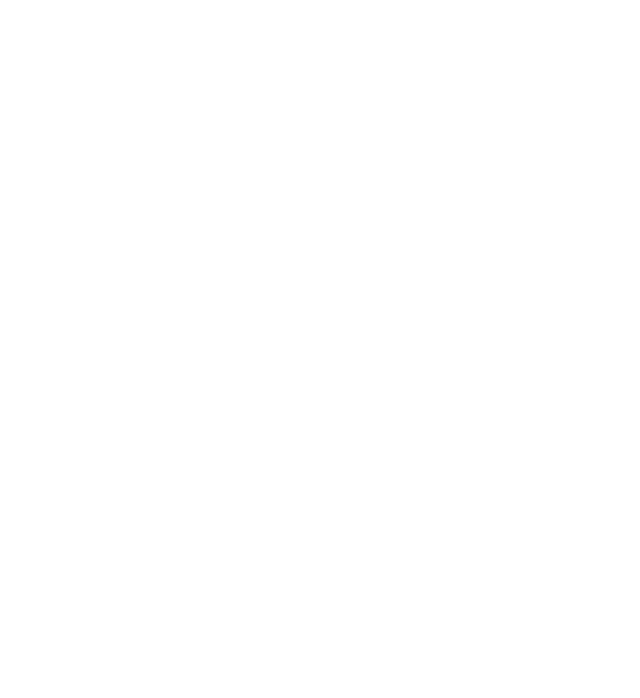
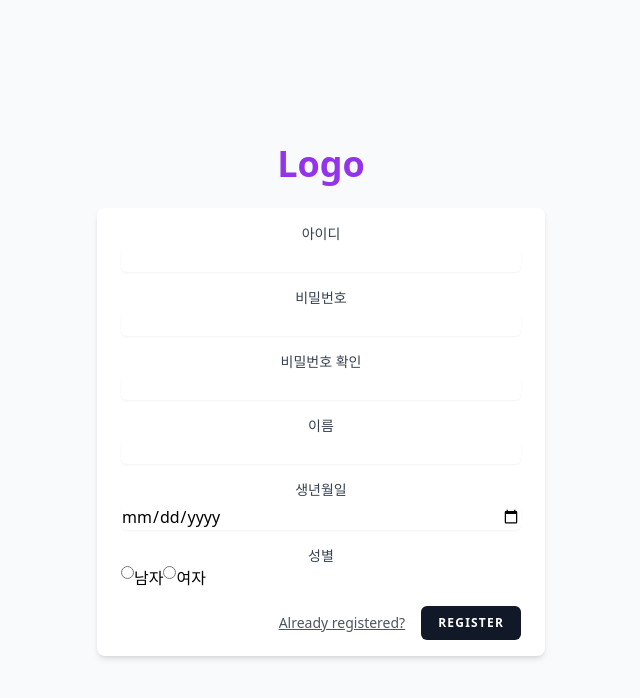
Before and after one commit to codestates-seb/seb42_main_009, a React (Create React App) app in the folder client/: page /signup in a window 1280 px wide. Before the commit this address had no page. Shown: the top 698 px of the page, without its empty margins (319-959 px from the left). Built offline with nearby package versions, Linux system fonts and the light colour scheme.

Commit message:
feat: login, signup 페이지 기초 작성

```diff
--- a/client/package.json
+++ b/client/package.json
@@ -6,6 +6,7 @@
     "@testing-library/jest-dom": "^5.16.5",
     "@testing-library/react": "^13.4.0",
     "@testing-library/user-event": "^13.5.0",
+    "axios": "^1.3.4",
     "react": "^18.2.0",
     "react-dom": "^18.2.0",
     "react-router-dom": "^6.8.2",
--- a/client/src/App.js
+++ b/client/src/App.js
@@ -3,6 +3,7 @@
 
 import Home from './Pages/Home';
 import Login from './Pages/Login';
+import SignUp from './Pages/SignUp';
 
 function App() {
   return (
@@ -11,6 +12,7 @@
         <Routes>
           <Route path="/" element={<Home />} />
           <Route path="login" element={<Login />} />
+          <Route path="signup" element={<SignUp />} />
         </Routes>
       </div>
     </BrowserRouter>
--- a/client/src/Pages/Login.js
+++ b/client/src/Pages/Login.js
@@ -1,15 +1,98 @@
-// import { useIsLoginStore } from '../Stores/loginStore';
+import React, { useState } from 'react';
+import { Link, useNavigate } from 'react-router-dom';
+import axios from 'axios';
+import { useIsLoginStore, useLoginInfoStore } from '../Stores/loginStore';
 
 const Login = () => {
-  //   const { setIsLogin } = useIsLoginStore(state => state);
-  const str = 'error';
+  const navigate = useNavigate();
+  const { loginInfo, setLoginInfo } = useLoginInfoStore(state => state);
+  const { setIsLogin } = useIsLoginStore(state => state);
+  const [setErrorMessage] = useState('');
+
+  // Input 정보 처리
+  const handleInputValue = key => e => {
+    setLoginInfo({ ...loginInfo, [key]: e.target.value });
+  };
+
+  // 로그인 요청 처리
+  const loginRequestHandler = () => {
+    const { id, password } = loginInfo;
+    if (!id || !password) {
+      console.log('아이디와 비밀번호를 입력하세요');
+      return;
+    }
+
+    axios
+      .post(`${process.env.REACT_APP_API_URL}/auth/login`, loginInfo, {
+        withCredentials: true,
+      })
+      .then(res => {
+        setIsLogin(true);
+        // data 확인
+        console.log(res);
+        // local storage에 token 저장
+        localStorage.setItem('token', res.data.jwt);
+        // 로그인 성공시 홈페이지 이동
+        axios.defaults.headers.common.Authorization = `Bearer ${res.data.jwt}`;
+        navigate('/');
+        setErrorMessage('');
+        window.location.reload();
+      })
+      .catch(err => {
+        if (err.response.status === 401) {
+          setErrorMessage('로그인에 실패했습니다.');
+          navigate('/404');
+        }
+      });
+  };
 
   return (
-    <div className="content">
+    <div className="content justify-center flex flex-col stack-gray place-content-center h-screen items-center">
+      <h1>pharm palm에 로그인하세요</h1>
+
+      <form className="loginForm my-1.5">
+        <div className="flex flex-col w-full mb-4`">
+          <input
+            id="id"
+            type="text"
+            placeholder="아이디"
+            onChange={handleInputValue('id')}
+          />
+        </div>
+        <div className="flex flex-col w-full mb-4`">
+          <input
+            id="password"
+            type="password"
+            placeholder="비밀번호"
+            onChange={handleInputValue('password')}
+          />
+        </div>
+        <div className="flex items-center justify-between">
+          <button
+            className="login-btn bg-blue-500 hover:bg-blue-700 text-white font-bold py-2 px-4 rounded focus:outline-none focus:shadow-outline"
+            type="button"
+            onClick={() => {
+              loginRequestHandler();
+            }}
+          >
+            로그인
+          </button>
+        </div>
+      </form>
       <div>
-        <h1>pharm palm에 로그인하세요</h1>
+        <Link
+          className="inline-block items-end font-light text-sm text-blue-500 hover:text-blue-800 ml-2"
+          to="/signup"
+        >
+          아이디·비밀번호 찾기
+        </Link>
+        <Link
+          className="inline-block items-end font-light text-sm text-blue-500 hover:text-blue-800 ml-2"
+          to="/signup"
+        >
+          회원가입
+        </Link>
       </div>
-      {str}
     </div>
   );
 };
--- a/client/src/Pages/SignUp.js
+++ b/client/src/Pages/SignUp.js
@@ -1,17 +1,166 @@
-// import { useIsLoginStore } from '../Stores/loginStore';
+import { Link } from 'react-router-dom';
+import { useState } from 'react';
 
-const Login = () => {
-  //   const { setIsLogin } = useIsLoginStore(state => state);
-  const str = 'error';
+const SignUp = () => {
+  const [userId, setUserId] = useState('');
+  const [password, setPassword] = useState('');
+  const [passwordChecked, setPasswordChecked] = useState('');
+  const [username, setUsername] = useState('');
+  const [birth, setbirth] = useState('');
+  const [gender, setGender] = useState('');
 
+  if (
+    !!userId &&
+    !!password &&
+    !!passwordChecked &&
+    !!username &&
+    !!birth &&
+    !!gender
+  ) {
+    console.log(`
+    ${userId}
+    ${password}
+    ${passwordChecked}
+    ${username}
+    ${birth}
+    ${gender}
+    `);
+  }
   return (
-    <div className="content">
-      <div>
-        <h1>pharm palm에 로그인하세요</h1>
+    <div>
+      <div className="flex flex-col items-center min-h-screen pt-6 sm:justify-center sm:pt-0 bg-gray-50">
+        <div>
+          <Link to="/">
+            <h3 className="text-4xl font-bold text-purple-600">Logo</h3>
+          </Link>
+        </div>
+        <div className="w-full px-6 py-4 mt-6 overflow-hidden bg-white shadow-md sm:max-w-md sm:rounded-lg">
+          <form>
+            <div>
+              <label
+                htmlFor="id"
+                className="block text-sm font-medium text-gray-700 undefined"
+              >
+                아이디
+              </label>
+              <div className="flex flex-col items-start">
+                <input
+                  type="text"
+                  id="id"
+                  className="block w-full mt-1 border-gray-300 rounded-md shadow-sm focus:border-indigo-300 focus:ring focus:ring-indigo-200 focus:ring-opacity-50"
+                  onChange={e => setUserId(e.target.value)}
+                />
+              </div>
+            </div>
+            <div className="mt-4">
+              <label
+                htmlFor="password"
+                className="block text-sm font-medium text-gray-700 undefined"
+              >
+                비밀번호
+              </label>
+              <div className="flex flex-col items-start">
+                <input
+                  type="password"
+                  id="password"
+                  className="block w-full mt-1 border-gray-300 rounded-md shadow-sm focus:border-indigo-300 focus:ring focus:ring-indigo-200 focus:ring-opacity-50"
+                  onChange={e => setPassword(e.target.value)}
+                />
+              </div>
+            </div>
+            <div className="mt-4">
+              <label
+                htmlFor="password_check"
+                className="block text-sm font-medium text-gray-700 undefined"
+              >
+                비밀번호 확인
+              </label>
+              <div className="flex flex-col items-start">
+                <input
+                  type="password"
+                  id="password_check"
+                  className="block w-full mt-1 border-gray-300 rounded-md shadow-sm focus:border-indigo-300 focus:ring focus:ring-indigo-200 focus:ring-opacity-50"
+                  onChange={e => setPasswordChecked(e.target.value)}
+                />
+              </div>
+            </div>
+            <div className="mt-4">
+              <label
+                htmlFor="name"
+                className="block text-sm font-medium text-gray-700 undefined"
+              >
+                이름
+              </label>
+              <div className="flex flex-col items-start">
+                <input
+                  type="text"
+                  id="name"
+                  className="block w-full mt-1 border-gray-300 rounded-md shadow-sm focus:border-indigo-300 focus:ring focus:ring-indigo-200 focus:ring-opacity-50"
+                  onChange={e => setUsername(e.target.value)}
+                />
+              </div>
+            </div>
+            <div className="mt-4">
+              <label
+                htmlFor="birth"
+                className="block text-sm font-medium text-gray-700 undefined"
+              >
+                생년월일
+              </label>
+              <div className="flex flex-col items-start">
+                <input
+                  type="date"
+                  id="birth"
+                  className="block w-full mt-1 border-gray-300 rounded-md shadow-sm focus:border-indigo-300 focus:ring focus:ring-indigo-200 focus:ring-opacity-50"
+                  onChange={e => setbirth(e.target.value)}
+                />
+              </div>
+            </div>
+            <div className="mt-4">
+              <label
+                htmlFor="sex"
+                className="block text-sm font-medium text-gray-700 undefined"
+              >
+                성별
+              </label>
+              <div className="flex flex-row items-start">
+                <input
+                  type="radio"
+                  id="male"
+                  value="male"
+                  name="gender"
+                  onClick={e => setGender(e.target.value)}
+                />
+                <label htmlFor="male">남자</label>
+                <input
+                  type="radio"
+                  id="female"
+                  value="female"
+                  name="gender"
+                  onClick={e => setGender(e.target.value)}
+                />
+                <label htmlFor="female">여자</label>
+              </div>
+            </div>
+            <div className="flex items-center justify-end mt-4">
+              <Link
+                className="text-sm text-gray-600 underline hover:text-gray-900"
+                to="/"
+              >
+                Already registered?
+              </Link>
+              <button
+                type="submit"
+                className="inline-flex items-center px-4 py-2 ml-4 text-xs font-semibold tracking-widest text-white uppercase transition duration-150 ease-in-out bg-gray-900 border border-transparent rounded-md active:bg-gray-900 false"
+              >
+                Register
+              </button>
+            </div>
+          </form>
+        </div>
       </div>
-      {str}
     </div>
   );
 };
 
-export default Login;
+export default SignUp;
--- a/client/src/Stores/loginStore.js
+++ b/client/src/Stores/loginStore.js
@@ -7,7 +7,7 @@
 
 const useLoginInfoStore = create(set => ({
   loginInfo: {
-    email: '',
+    id: '',
     password: '',
   },
   setLoginInfo: state => set(() => ({ loginInfo: state })),
```
Also changed, not shown: 1 other file (tests, documents, lock files or other folders).
